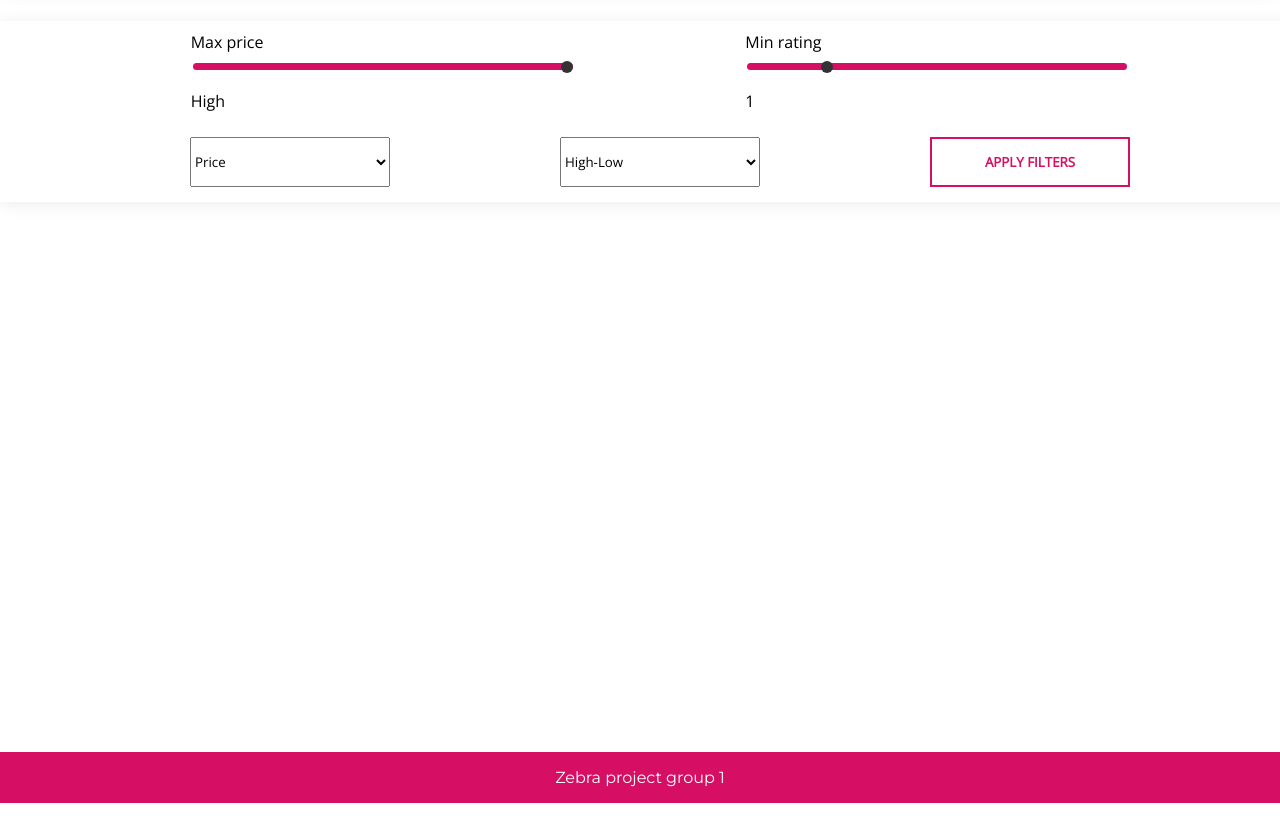
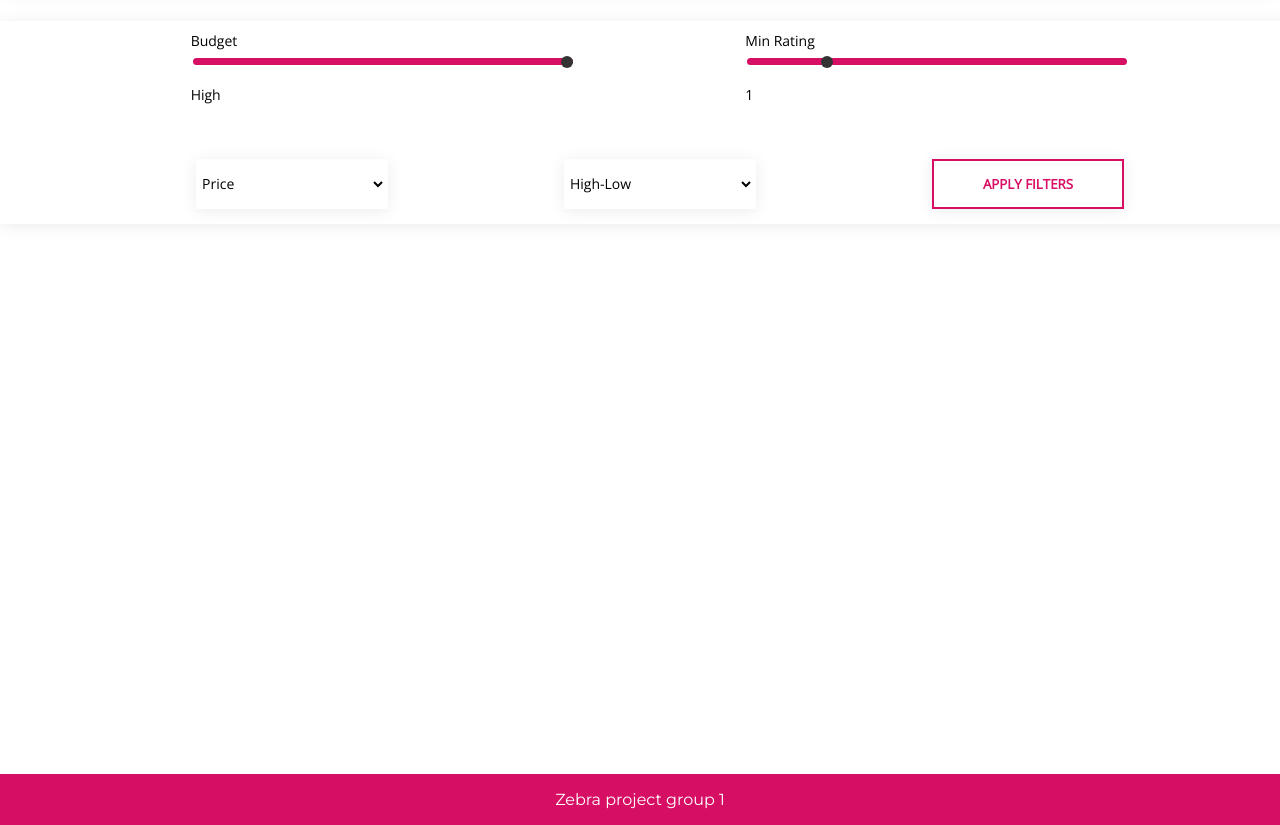
Before and after one commit to Technigo/project-food-zebras-1, a plain HTML site: page index.html in a window 1280 px wide. Shown: the part 109-934 px from the top of the page. Before the commit the page ends 912 px from the top, so only its background shows below. Drawn offline with nearby package versions, Linux system fonts and the light colour scheme; no server answers.

Commit message:
style update

```diff
--- a/index.html
+++ b/index.html
@@ -9,17 +9,17 @@
 </head>
 <body>
     <header class="header">
-        <h1 class="header-text">Food To Go...</h1>
+        <h1 class="header-text">Foodie</h1>
         <img class="logo" src="./logo.png" alt="logo image" />
     </header>
     <section class="wrap-container">
 
         <div class="search-field">
             <section id="filter" class="filter">
-                <label for ="filterPrice">Max price
+                <label for ="filterPrice">Budget
                     <input id="filterPrice" class="range-slider" name="filterPrice" type="range" min="0" max="1000" step="100" value="1000" onchange="changedPriceValue()"/>
                     <output id="outputPrice" name="output-price" for="filterPrice">High</output></label>
-                <label for ="filterRating">Min rating
+                <label for ="filterRating">Min Rating
                     <input id="filterRating" class="range-slider" name="filterRating" type="range" min="0" max="5" value="1" onchange="changedRatingValue()"/>
                     <output id="outputRating" name="output-rating" for="filterRating">1</output></label>
             </section>
--- a/script.js
+++ b/script.js
@@ -79,7 +79,7 @@ const renderHTML = (restaurantItem, index) => {
   restaurantSection += `<p class="rest-name">${restaurantItem.restaurantName}</p>`;
   restaurantSection += `<p class="rest-address"> ${restaurantItem.restaurantAddress}</p>`;
   restaurantSection += `<p class="rest-average-cost">${restaurantItem.averageCost} ${restaurantItem.currency} </p>`;
-  restaurantSection += `<p class="rest-rating">${restaurantItem.averageRating}</p>`;
+  restaurantSection += `<p class="rest-rating">&#x2605;${restaurantItem.averageRating} / 5</p>`;
   restaurantSection += `</div>`;
   restaurantSection += `</section>`;
   console.log(restaurantSection);
--- a/style.css
+++ b/style.css
@@ -37,18 +37,30 @@ body {
     /*display: flex;
     flex-direction: column; */
     margin: 20px auto 10px auto;
-    width: 300px;
+    /* width: 300px; */
     padding: 10px 20px;
     box-shadow: 0 2px 16px 0 rgba(0,0,0,.08);
 }
 
-.filter input {
+.filter  {
     /* investigate tomorrow */
+    display: flex;
+    flex-direction: column;
+}
+
+label{
+    margin-bottom: 30px;
+    font-size: 14px;
 }
 
 .sort select {
-    width: 200px;
+    width: 99%;
     height: 50px;
+    margin-bottom: 10px;
+    font-size: 14px;
+    border: none;
+    background-color: #fff;
+    box-shadow: 0 2px 16px 0 rgba(0,0,0,.08);
 }
 
 input[type="range"] {
@@ -79,6 +91,7 @@ input[type="range"] {
     display: flex;
     flex-direction: column;
     align-items: center;
+    margin-top: 20px;
 }
 
 option, select, .filter-button {
@@ -86,7 +99,7 @@ option, select, .filter-button {
 }
 
 .filter-button {
-    width: 200px;
+    width: 99%;
     height: 50px;
     border: 2px solid #d70f64;
     color: #d70f64;
@@ -116,6 +129,10 @@ option, select, .filter-button {
     margin-bottom: 10px;
 }
 
+.rest-address{
+    font-size: 12px;
+}
+
 .picture-container {
     width: 90%;
     height: 60%;
@@ -125,10 +142,14 @@ option, select, .filter-button {
 }
 
 .restaurant-description {
-    font-size: 12px;
+    font-size: 14px;
     height: 40%;
+    padding: 0 0 10px 21px;
 }
 
+.rest-name{
+    font-weight: bold;
+}
 
 .footer {
     background-color: #d70f64;
@@ -146,8 +167,9 @@ option, select, .filter-button {
 /* Media query for tablet */
 @media (min-width: 768px) {
     .restaurant {
-        width: 25%;
+        width: 35%;
         margin-right: 20px;
+        height: 450px;
     }
 
 }
@@ -169,7 +191,7 @@ option, select, .filter-button {
     }
 
     .filter {
-        display: flex;
+        flex-direction: row;
         justify-content: space-evenly;
         margin-bottom: 20px;
     }
@@ -188,4 +210,21 @@ option, select, .filter-button {
         height: 12px;
     }
 
+    .filter-button{
+        width: 15%;
+        box-shadow: 0 2px 16px 0 rgba(0,0,0,.08);
+    }
+
+   .sort select{
+        width: 15%;
+        border: 2px solid transparent;
+        margin-bottom: 0;
+    }
+
+    .restaurant {
+        max-width: 20%;
+        margin-right: 20px;
+        height: 450px;
+    }
+
 }
```
